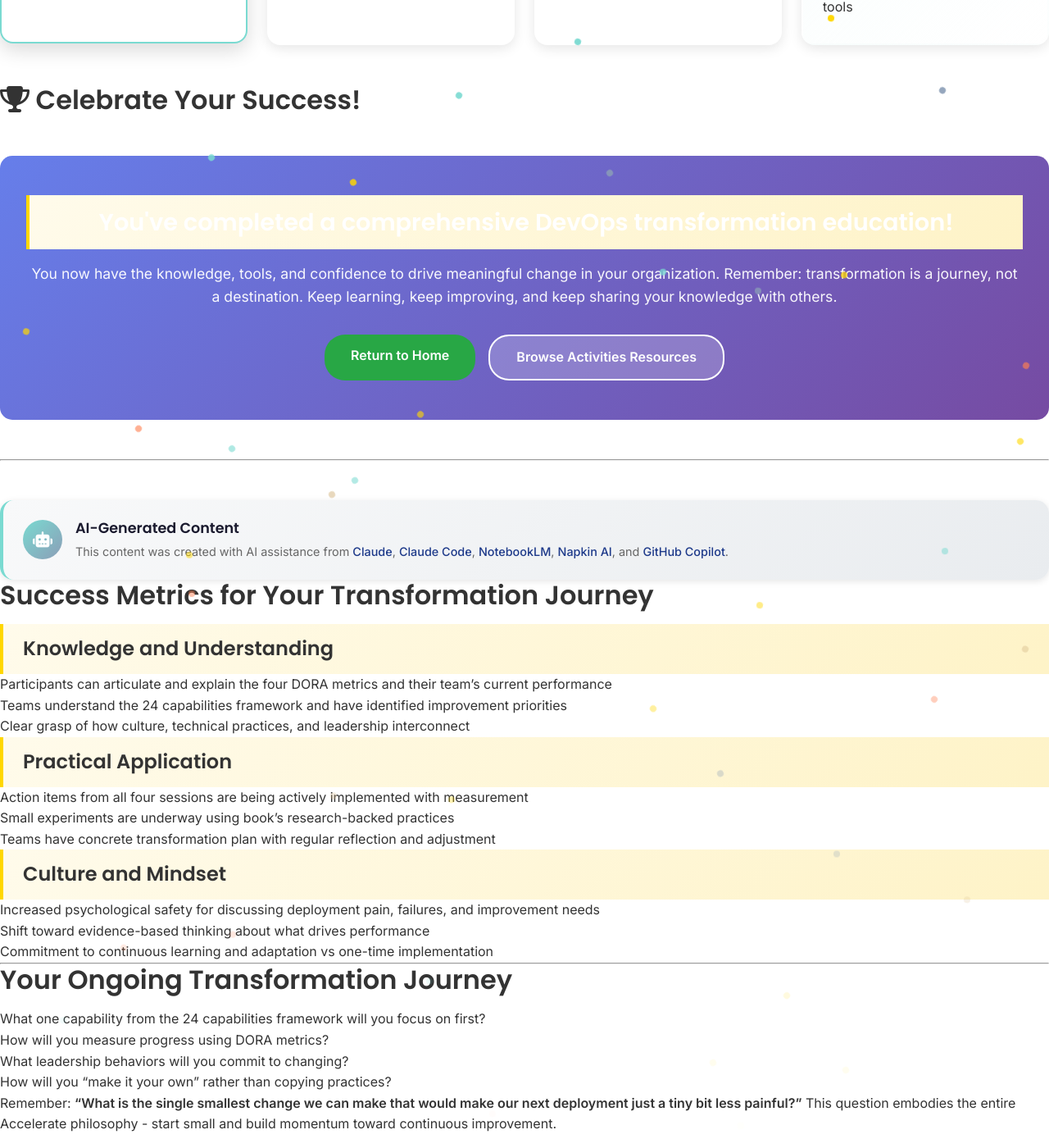
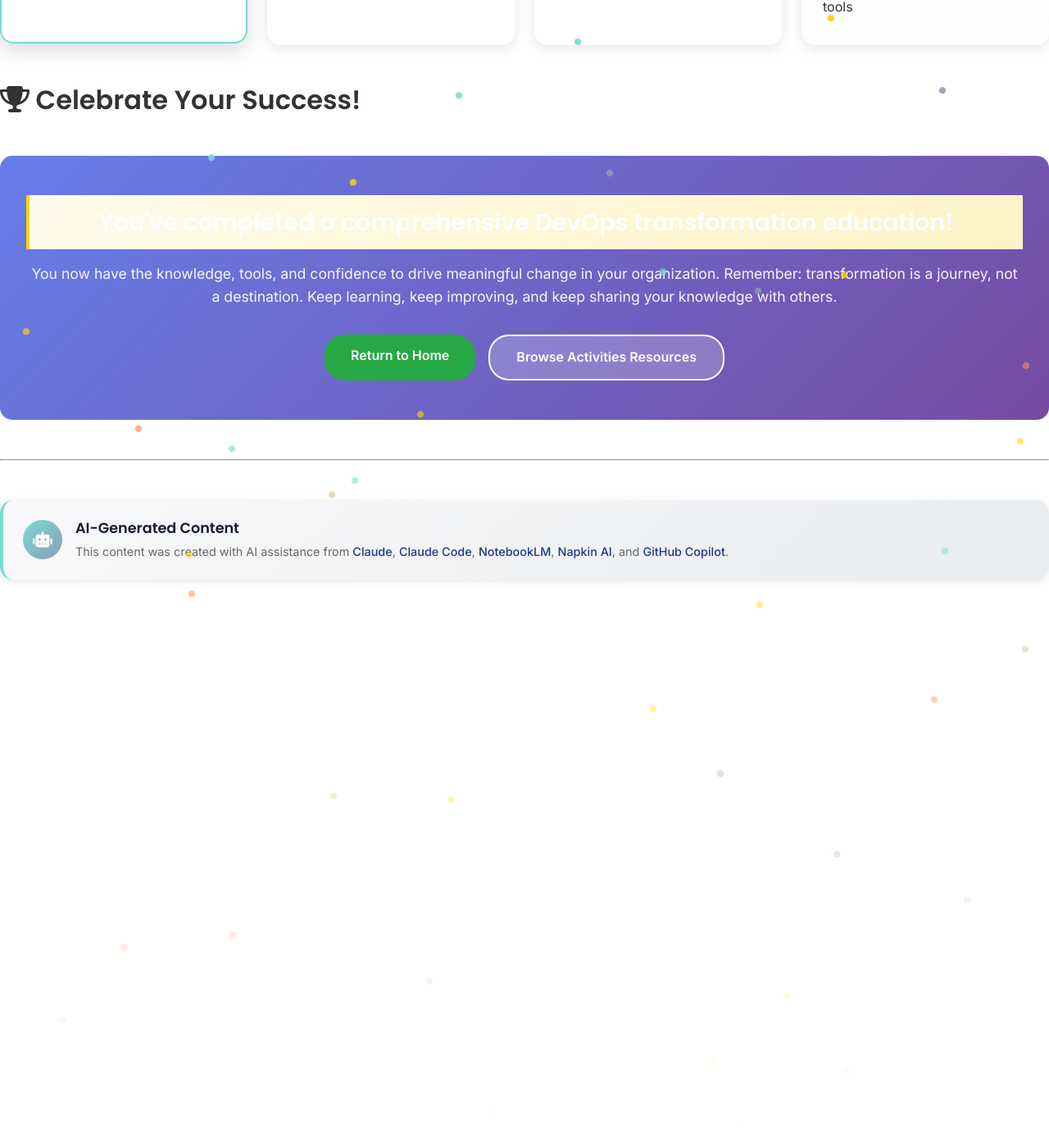
Before and after one commit to mhenke/accelerate-devex-book-club-notebooklm, a Jekyll site: the page built from docs/transformation-complete.md, in a window 1280 px wide and 1400 px high, scrolled down 4950 px. Shown: the whole window at 82% size. Built offline with Jekyll 4.4.1, drawn with Linux system fonts in a browser that asks for light colours; after the commit the page ends 5657 px from its top, so only the background shows below that.

Commit message:
refactor: Remove success metrics section from transformation-complete.md for streamlined content

```diff
--- a/docs/transformation-complete.md
+++ b/docs/transformation-complete.md
@@ -1294,34 +1294,3 @@ document.addEventListener('DOMContentLoaded', function() {
   setTimeout(createConfetti, 1000);
 });
 </script>
-
-## Success Metrics for Your Transformation Journey
-
-### Knowledge and Understanding
-
-- Participants can articulate and explain the four DORA metrics and their team's current performance
-- Teams understand the 24 capabilities framework and have identified improvement priorities
-- Clear grasp of how culture, technical practices, and leadership interconnect
-
-### Practical Application
-
-- Action items from all four sessions are being actively implemented with measurement
-- Small experiments are underway using book's research-backed practices
-- Teams have concrete transformation plan with regular reflection and adjustment
-
-### Culture and Mindset
-
-- Increased psychological safety for discussing deployment pain, failures, and improvement needs
-- Shift toward evidence-based thinking about what drives performance
-- Commitment to continuous learning and adaptation vs one-time implementation
-
----
-
-## Your Ongoing Transformation Journey
-
-- What one capability from the 24 capabilities framework will you focus on first?
-- How will you measure progress using DORA metrics?
-- What leadership behaviors will you commit to changing?
-- How will you "make it your own" rather than copying practices?
-
-Remember: **"What is the single smallest change we can make that would make our next deployment just a tiny bit less painful?"** This question embodies the entire Accelerate philosophy - start small and build momentum toward continuous improvement.
```
